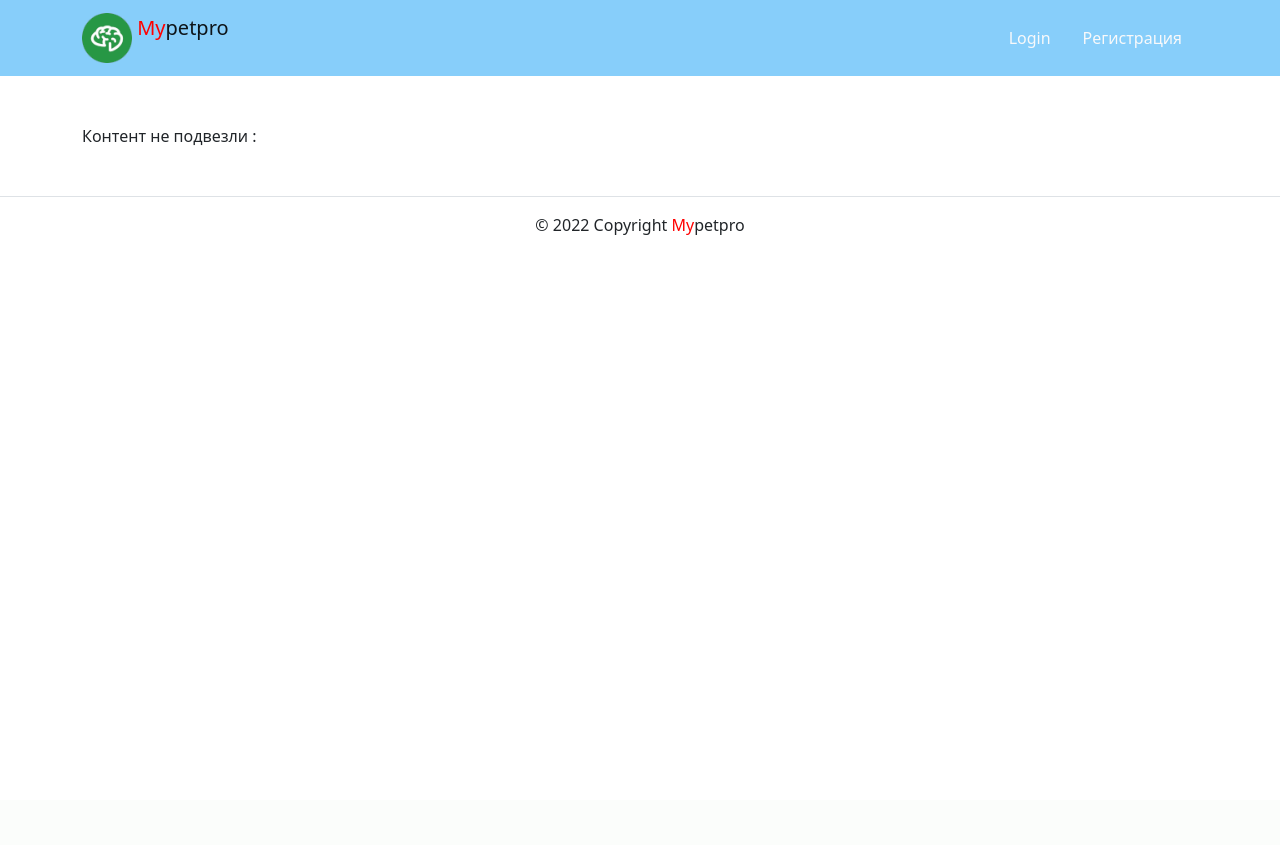
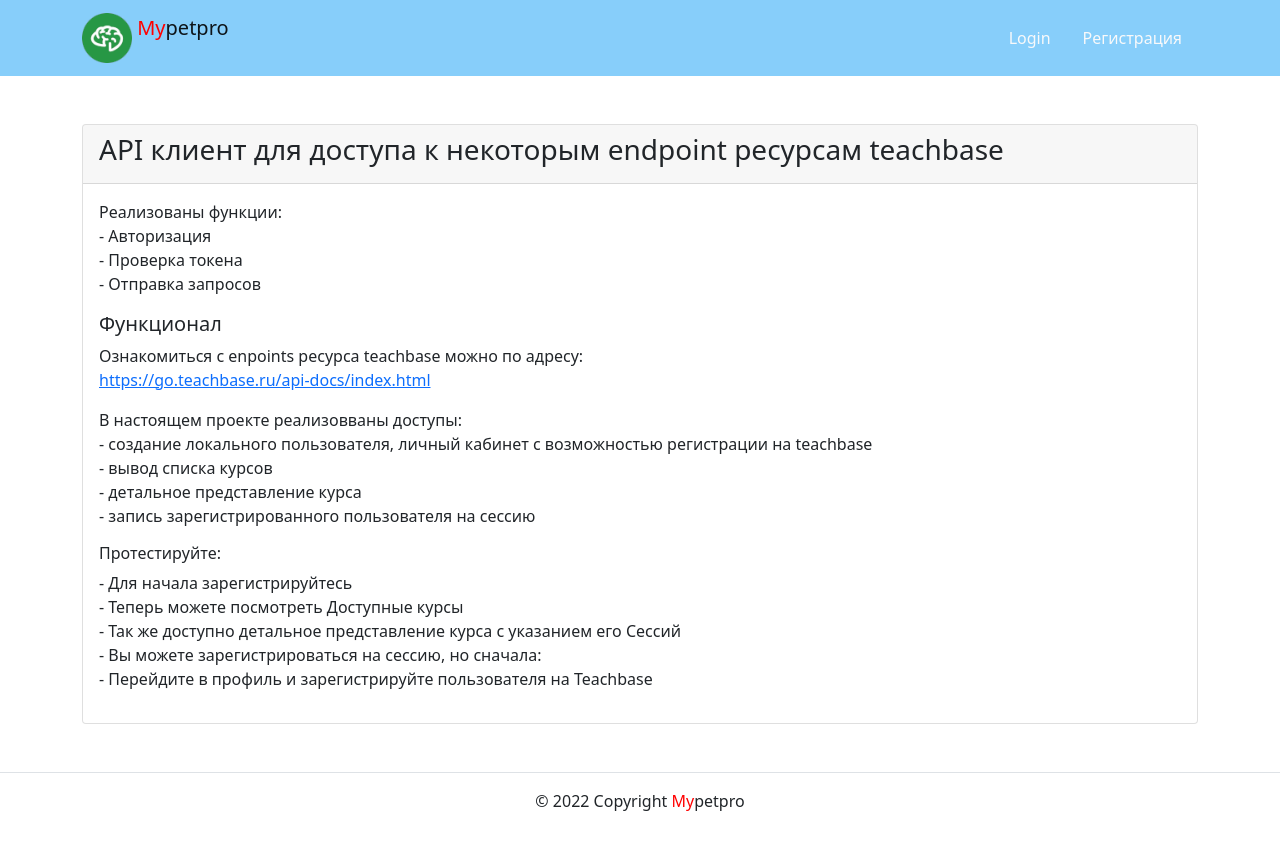
Before and after one commit to Alexander-Fedorovtsev/teachbase_apiclient, a Django app: page / in a window 1280 px wide. Before the commit the page ends 235 px from the top, so only its background shows below. Run offline with Django 3.2, Linux system fonts and the light colour scheme; parts of the project's set-up code (start-up, migrations or seed data) failed here and were passed over.

Commit message:
Images added

```diff
--- a/templates/base.html
+++ b/templates/base.html
@@ -20,7 +20,57 @@
     </header>
     <main class="container py-5">
       <div>
-        {% block content %}Контент не подвезли :{% endblock %}
+        {% block content %}
+          <div class="card">
+            <div class="card-header">
+              <h3>API клиент для доступа к некоторым endpoint ресурсам teachbase</h3>
+            </div>
+            <div class="card-body">
+              <p>
+                Реализованы функции:
+                <br>
+                - Авторизация
+                <br>
+                - Проверка токена
+                <br>
+                - Отправка запросов
+                <br>
+              </p>
+              <h5>Функционал</h5>
+              <p>
+                Ознакомиться с enpoints ресурса teachbase можно по адресу:
+                <br>
+                <a href="https://go.teachbase.ru/api-docs/index.html">https://go.teachbase.ru/api-docs/index.html</a>
+                <br>
+              </p>
+              <p>
+                В настоящем проекте реализовваны доступы:
+                <br>
+                - создание локального пользователя, личный кабинет с возможностью регистрации на teachbase
+                <br>
+                - вывод списка курсов
+                <br>
+                - детальное представление курса
+                <br>
+                - запись зарегистрированного пользователя на сессию
+                <br>
+              </p>
+              <p>
+                <h6>Протестируйте:</h6>
+                - Для начала зарегистрируйтесь
+                <br>
+                - Теперь можете посмотреть Доступные курсы
+                <br>
+                - Так же доступно детальное представление курса с указанием его Сессий
+                <br>
+                - Вы можете зарегистрироваться на сессию, но сначала:
+                <br>
+                - Перейдите в профиль и зарегистрируйте пользователя на Teachbase
+                <br>
+              </p>
+            </div>
+          </div>
+        {% endblock %}
       </div>
       {% for order in page_obj %}
         <tr>
```
Also changed, not shown: README.md, db.sqlite3, static/img/coursedetail.png (added), static/img/courses.png (added), static/img/firstpage.png (added), static/img/profile.png (added).
